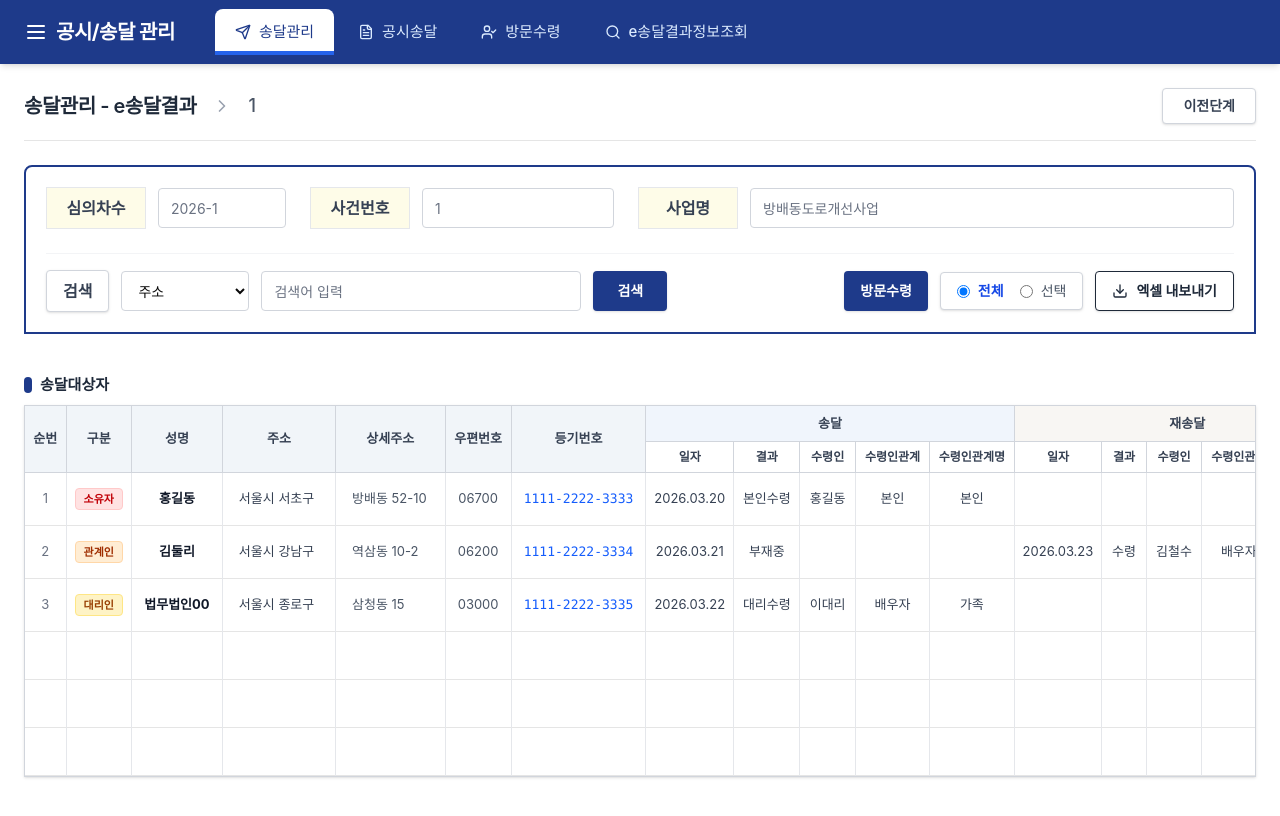
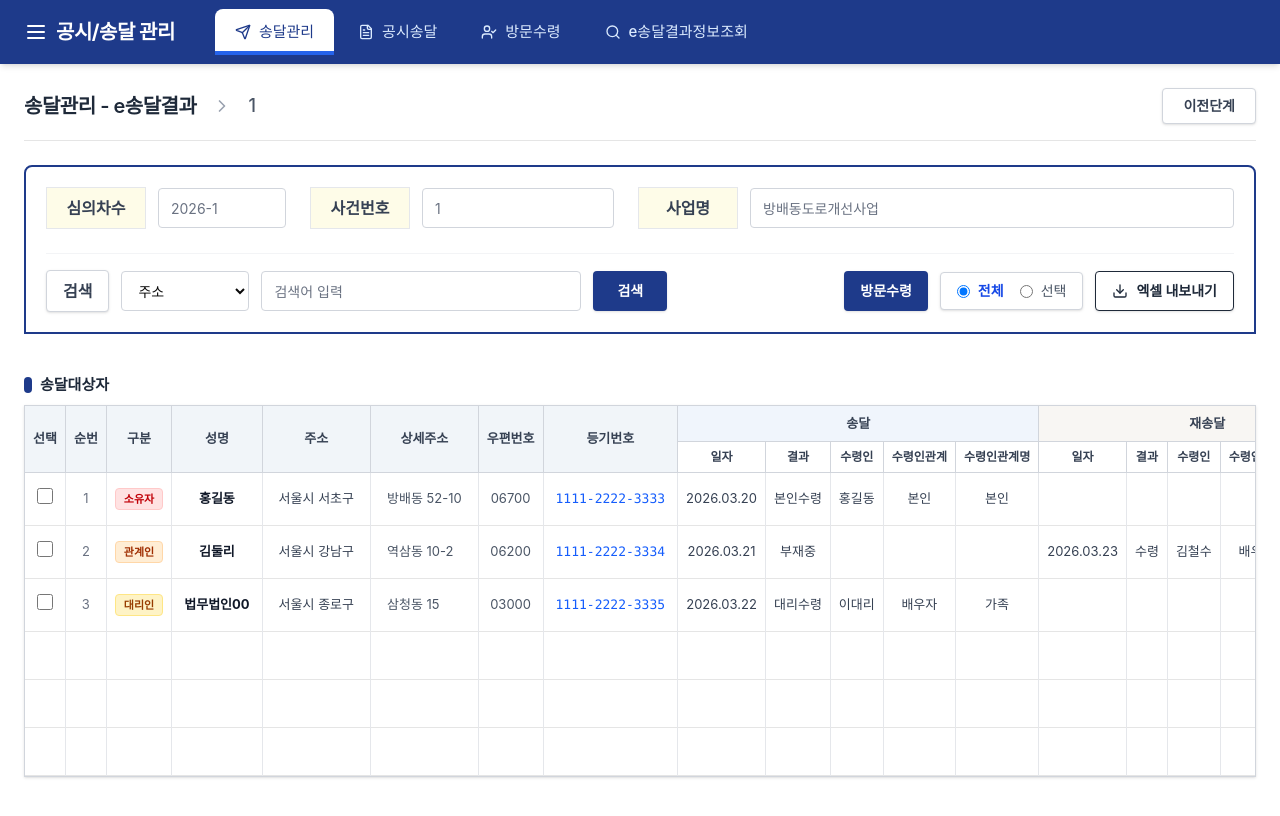
Before and after one commit to jullhyun/e-green, a React (Vite) app: page /delivery/1/result in a window 1280 px wide. Shown: the top 816 px of the page. Built offline with nearby package versions, Linux system fonts and the light colour scheme.

Commit message:
송달결과버튼추가2

```diff
--- a/src/app/pages/DeliveryResults.tsx
+++ b/src/app/pages/DeliveryResults.tsx
@@ -105,6 +105,7 @@ export function DeliveryResults() {
             <table className="w-full text-[13px] text-center min-w-[1400px] whitespace-nowrap">
                <thead className="text-gray-700 bg-slate-100 border-b border-gray-300">
                   <tr>
+                     <th rowSpan={2} className="px-2 py-2 font-bold border-r border-gray-300 w-10">선택</th>
                      <th rowSpan={2} className="px-2 py-2 font-bold border-r border-gray-300 w-12">순번</th>
                      <th rowSpan={2} className="px-2 py-2 font-bold border-r border-gray-300 w-16">구분</th>
                      <th rowSpan={2} className="px-3 py-2 font-bold border-r border-gray-300 w-24">성명</th>
@@ -117,6 +118,7 @@ export function DeliveryResults() {
                      <th rowSpan={2} className="px-2 py-2 font-bold w-20">버튼</th>
                   </tr>
                   <tr className="text-[12px]">
+
                      <th className="px-2 py-1.5 font-bold border-r border-gray-300 bg-white w-20">일자</th>
                      <th className="px-2 py-1.5 font-bold border-r border-gray-300 bg-white w-20">결과</th>
                      <th className="px-2 py-1.5 font-bold border-r border-gray-300 bg-white w-20">수령인</th>
@@ -132,6 +134,9 @@ export function DeliveryResults() {
                <tbody>
                   {mockResults.map((row, index) => (
                      <tr key={row.id} className="bg-white border-b hover:bg-gray-50 transition-colors">
+                        <td className="px-2 py-3 text-center border-r border-gray-200">
+                        <input type="checkbox" className="w-4 h-4" />
+                         </td>
                         <td className="px-2 py-3 text-gray-500 border-r border-gray-200">{index + 1}</td>
                         <td className="px-2 py-3 border-r border-gray-200">
                            <Badge variant={row.type === "소유자" ? "danger" : row.type === "관계인" ? "warning" : "default"} className={cn(
```
